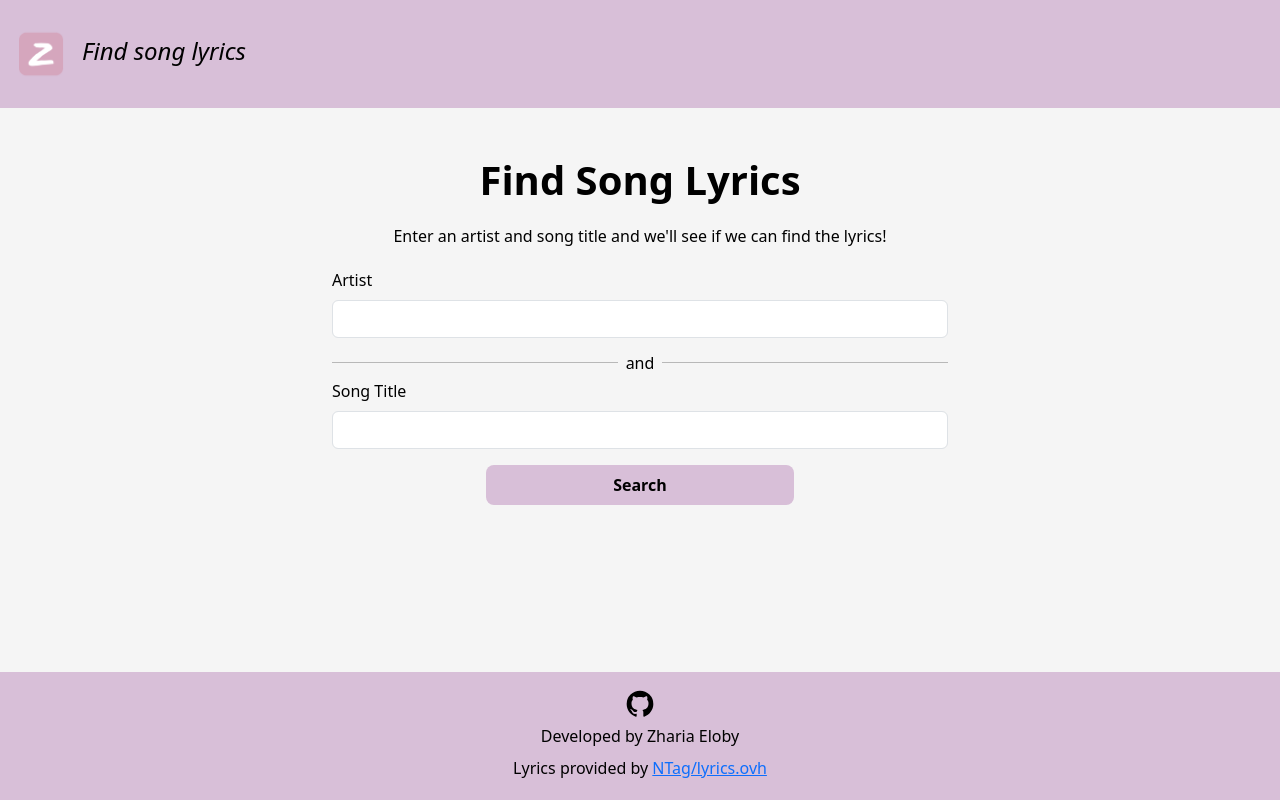
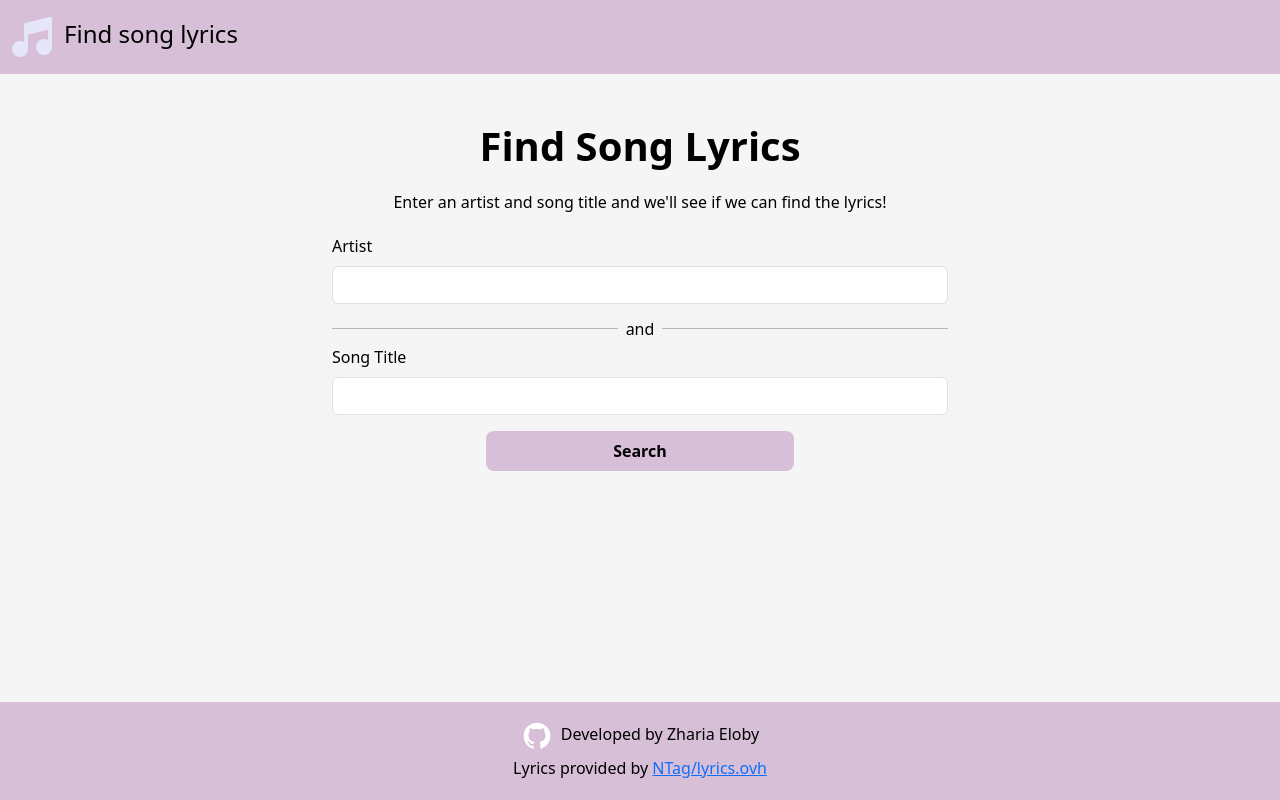
Before and after one commit to zharia-eloby/song-lyric-search, a React (Create React App) app in the folder app/: page / in a window 1280 px wide. Built offline with nearby package versions, Linux system fonts and the light colour scheme.

Commit message:
updated base layout

```diff
--- a/app/src/pages/BaseLayout.js
+++ b/app/src/pages/BaseLayout.js
@@ -6,11 +6,18 @@
 
 function Header() {
     return (
-        <header className="p-3">
+        <header className="px-2">
             <Navbar>
                 <Navbar.Brand className="fs-4">
-                    <img src="/brand-icon.png" width="50em" height="50em" alt="Zharia Eloby logo"></img>
-                    <span className="fst-italic ps-3">Find song lyrics</span>
+                    <svg xmlns="http://www.w3.org/2000/svg" width="2em" height="2em" viewBox="0 0 24 24">
+                        <g fill="none">
+                            <circle cx="6" cy="18" r="3" fill="#e6e6fa" stroke="#e6e6fa" strokeLinecap="round" strokeLinejoin="round" strokeWidth="2" />
+                            <circle cx="18" cy="17" r="3" fill="#e6e6fa" stroke="#e6e6fa" strokeLinecap="round" strokeLinejoin="round" strokeWidth="2" />
+                            <path fill="#e6e6fa" d="M21 3L9 6v4l12-3z" />
+                            <path stroke="#e6e6fa" strokeLinecap="round" strokeLinejoin="round" strokeWidth="2" d="M9 18v-8m12 7V7M9 10V6l12-3v4M9 10l12-3" />
+                        </g>
+                    </svg>
+                    <span className="ps-2">Find song lyrics</span>
                 </Navbar.Brand>
             </Navbar>
         </header>
@@ -20,12 +27,14 @@
 function Footer() {
     return (
         <footer className="p-3 text-center">
-            <a href="https://github.com/zharia-eloby/song-lyric-search" aria-label="View on GitHub" title="View on GitHub">
-                <svg xmlns="http://www.w3.org/2000/svg" width="2em" height="2em" viewBox="0 0 24 24">
-                    <path fill="#000" d="M12 2A10 10 0 0 0 2 12c0 4.42 2.87 8.17 6.84 9.5c.5.08.66-.23.66-.5v-1.69c-2.77.6-3.36-1.34-3.36-1.34c-.46-1.16-1.11-1.47-1.11-1.47c-.91-.62.07-.6.07-.6c1 .07 1.53 1.03 1.53 1.03c.87 1.52 2.34 1.07 2.91.83c.09-.65.35-1.09.63-1.34c-2.22-.25-4.55-1.11-4.55-4.92c0-1.11.38-2 1.03-2.71c-.1-.25-.45-1.29.1-2.64c0 0 .84-.27 2.75 1.02c.79-.22 1.65-.33 2.5-.33s1.71.11 2.5.33c1.91-1.29 2.75-1.02 2.75-1.02c.55 1.35.2 2.39.1 2.64c.65.71 1.03 1.6 1.03 2.71c0 3.82-2.34 4.66-4.57 4.91c.36.31.69.92.69 1.85V21c0 .27.16.59.67.5C19.14 20.16 22 16.42 22 12A10 10 0 0 0 12 2" />
-                </svg>
-            </a>
-            <p>Developed by Zharia Eloby</p>
+            <p>
+                <a href="https://github.com/zharia-eloby/song-lyric-search" aria-label="View on GitHub" title="View on GitHub">
+                    <svg xmlns="http://www.w3.org/2000/svg" width="2em" height="2em" viewBox="0 0 24 24">
+                        <path fill="#fff" d="M12 2A10 10 0 0 0 2 12c0 4.42 2.87 8.17 6.84 9.5c.5.08.66-.23.66-.5v-1.69c-2.77.6-3.36-1.34-3.36-1.34c-.46-1.16-1.11-1.47-1.11-1.47c-.91-.62.07-.6.07-.6c1 .07 1.53 1.03 1.53 1.03c.87 1.52 2.34 1.07 2.91.83c.09-.65.35-1.09.63-1.34c-2.22-.25-4.55-1.11-4.55-4.92c0-1.11.38-2 1.03-2.71c-.1-.25-.45-1.29.1-2.64c0 0 .84-.27 2.75 1.02c.79-.22 1.65-.33 2.5-.33s1.71.11 2.5.33c1.91-1.29 2.75-1.02 2.75-1.02c.55 1.35.2 2.39.1 2.64c.65.71 1.03 1.6 1.03 2.71c0 3.82-2.34 4.66-4.57 4.91c.36.31.69.92.69 1.85V21c0 .27.16.59.67.5C19.14 20.16 22 16.42 22 12A10 10 0 0 0 12 2" />
+                    </svg>
+                </a>
+                <span className="ps-2">Developed by Zharia Eloby</span>
+            </p>
             <p>Lyrics provided by <a href="https://github.com/NTag/lyrics.ovh/">NTag/lyrics.ovh</a></p>
         </footer>
     );
@@ -38,8 +47,8 @@
                 <div className="d-flex flex-column align-items-stretch h-100">
                     <Header />
                     <Container className="flex-grow-1" fluid>
-                        <Row>
-                            <Col sm={12} md={8} xl={6} className="mx-auto">
+                        <Row className="h-100">
+                            <Col sm={12} md={6} className="mx-auto">
                                 <Outlet />
                             </Col>
                         </Row>
```
